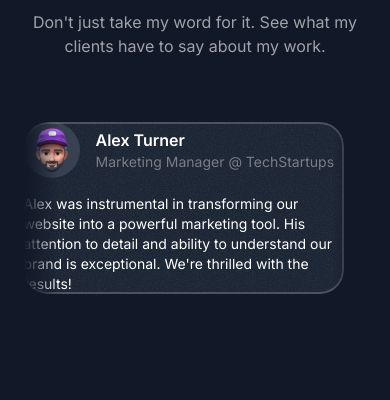
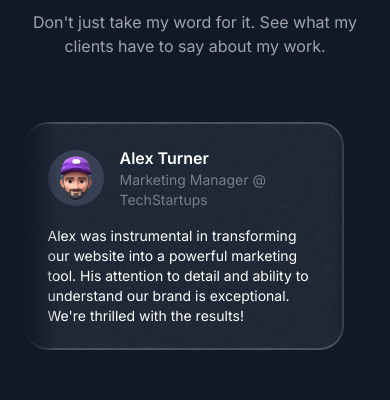
Before and after one commit to cosmoDiv/portfolio-clone, a Next.js app: page / in a window 390 px wide. Shown: the part 2860-3260 px from the top of the page. Built offline with nearby package versions, Linux system fonts and the light colour scheme; a web font is replaced by a local one.

Commit message:
minor style change

```diff
--- a/src/sections/Testimonials.tsx
+++ b/src/sections/Testimonials.tsx
@@ -55,7 +55,7 @@ export const TestimonialsSection = () => {
             {testimonials.map((testimonial) => (
               <Card
                 key={testimonial.name}
-                className="max-w-xs md:max-w-md md:p-8"
+                className="max-w-xs md:max-w-md p-6 md:p-8"
               >
                 <div className="flex gap-4 items-center">
                   <div className="size-14 bg-gray-700 inline-flex rounded-full items-center justify-center flex-shrink-0">
```
